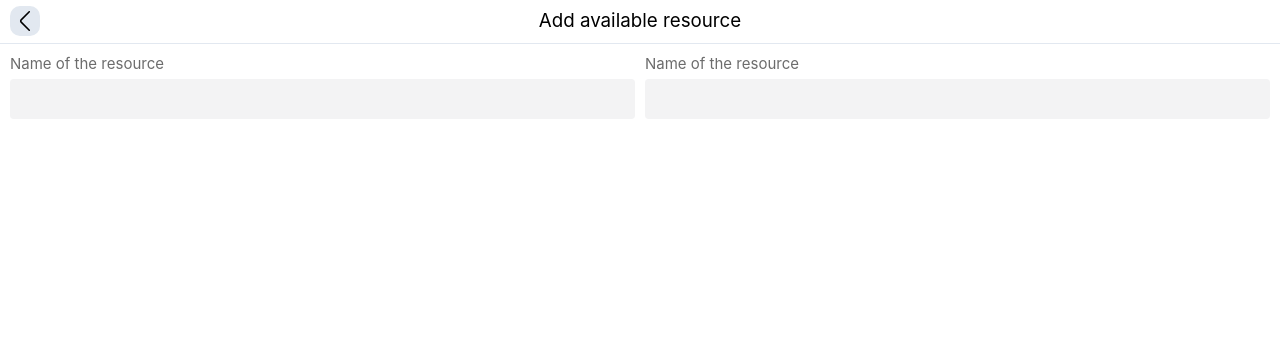
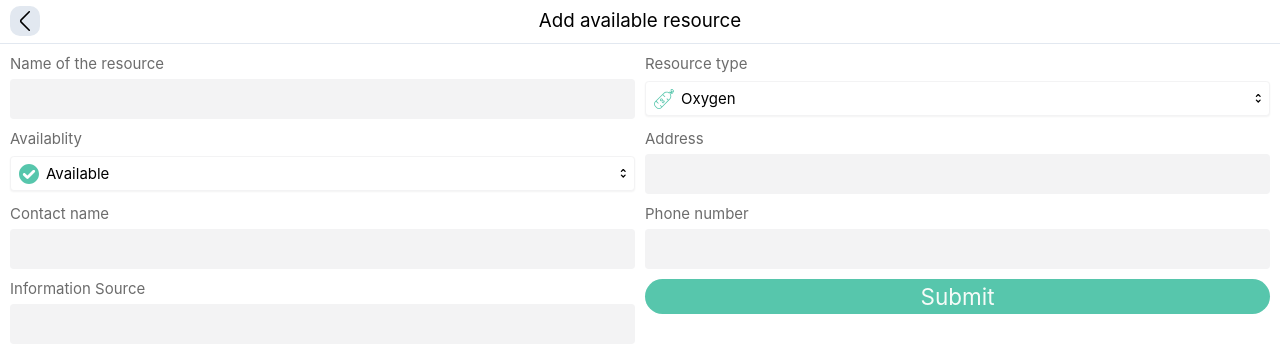
Before and after one commit to tanweer919/covidcare, a Next.js app: page /add/available in a window 1280 px wide. Shown: the top 352 px of the page. Built offline with nearby package versions, Linux system fonts and the light colour scheme.

Commit message:
Added different fields to available form

```diff
--- a/pages/add/available.tsx
+++ b/pages/add/available.tsx
@@ -1,6 +1,20 @@
 import AppBar from "../../src/components/AppBar";
+import SelectDropdown from "../../src/components/SelectDropdown";
+import { SelectOption } from "../../src/interfaces/interface";
+const AvailableForm = () => {
+  const resourceList: SelectOption[] = [
+    { label: "Oxygen", value: 0, icon: "/images/oxygen.svg" },
+    { label: "Hospital Beds", value: 1, icon: "/images/hospital-bed.svg" },
+    { label: "Medicines/Injections", value: 2, icon: "/images/medicine.svg" },
+    { label: "Testing", value: 3, icon: "/images/blood-test.svg" },
+    { label: "Blood", value: 4, icon: "/images/blood-drop.svg" },
+    { label: "Ambulance", value: 5, icon: "/images/ambulance.svg" },
+  ];
 
-const AvailableForm = () => {
+  const availablityList: SelectOption[] = [
+    { label: "Available", value: 1, icon: "/images/tick.svg" },
+    { label: "Unavailable", value: 0, icon: "/images/cross.svg" },
+  ]
   return (
     <div>
       <AppBar label="Add available resource" />
@@ -15,7 +29,15 @@ const AvailableForm = () => {
           />
         </div>
         <div className="flex flex-col gap-y-2">
-          <h2 className="text-textgray">Name of the resource</h2>
+          <h2 className="text-textgray">Resource type</h2>
+          <SelectDropdown itemList={resourceList} />
+        </div>
+        <div className="flex flex-col gap-y-2">
+          <h2 className="text-textgray">Availablity</h2>
+          <SelectDropdown itemList={availablityList} />
+        </div>
+        <div className="flex flex-col gap-y-2">
+          <h2 className="text-textgray">Address</h2>
           <input
             className="w-full bg-gray300 p-4 rounded-md"
             type="text"
@@ -23,6 +45,38 @@ const AvailableForm = () => {
             id=""
           />
         </div>
+        <div className="flex flex-col gap-y-2">
+          <h2 className="text-textgray">Contact name</h2>
+          <input
+            className="w-full bg-gray300 p-4 rounded-md"
+            type="text"
+            name=""
+            id=""
+          />
+        </div>
+        <div className="flex flex-col gap-y-2">
+          <h2 className="text-textgray">Phone number</h2>
+          <input
+            className="w-full bg-gray300 p-4 rounded-md"
+            type="text"
+            name=""
+            id=""
+          />
+        </div>
+        <div className="flex flex-col gap-y-2">
+          <h2 className="text-textgray">Information Source</h2>
+          <input
+            className="w-full bg-gray300 p-4 rounded-md"
+            type="text"
+            name=""
+            id=""
+          />
+        </div>
+        <div>
+          <button className="bg-primary rounded-md md:rounded-full w-full p-2 text-4xl text-white">
+            Submit
+          </button>
+        </div>
       </div>
     </div>
   );
--- a/pages/index.tsx
+++ b/pages/index.tsx
@@ -1,14 +1,22 @@
 import Layout from "../src/components/Layout";
 import SearchBox from "../src/components/SearchBox";
-import ResourceSelect from "../src/components/ResourceSelect";
+import SelectDropdown from "../src/components/SelectDropdown";
 import SearchButton from "../src/components/SearchButton";
 import TabBar from "../src/components/TabBar";
 import TabView from "../src/components/TabView";
 import AvailableTab from "../src/components/AvailableTab";
 import RequestTab from "../src/components/RequestTab";
-import { TabInterface } from "../src/interfaces/interface";
+import { TabInterface, SelectOption } from "../src/interfaces/interface";
 import { useState } from "react";
 const Home = (): JSX.Element => {
+  const resourceList: SelectOption[] = [
+    { label: "Oxygen", value: 0, icon: "/images/oxygen.svg" },
+    { label: "Hospital Beds", value: 1, icon: "/images/hospital-bed.svg" },
+    { label: "Medicines/Injections", value: 2, icon: "/images/medicine.svg" },
+    { label: "Testing", value: 3, icon: "/images/blood-test.svg" },
+    { label: "Blood", value: 4, icon: "/images/blood-drop.svg" },
+    { label: "Ambulance", value: 5, icon: "/images/ambulance.svg" },
+  ];
   const [activeTab, setActiveTab] = useState(0);
   const handleClick = (tab: number) => {
     setActiveTab(tab);
@@ -39,14 +47,20 @@ const Home = (): JSX.Element => {
             <SearchBox />
           </div>
           <div className="md:col-span-3">
-            <ResourceSelect />
+            <label
+              id="listbox-label"
+              className="block text-3xl font-light text-primary mb-4"
+            >
+              What are you looking for
+            </label>
+            <SelectDropdown itemList={resourceList}/>
           </div>
           <div className="md:col-span-1">
             <SearchButton />
           </div>
         </div>
         <div className="mt-2">
-          <TabBar tabs={tabs} activeTab={activeTab}/>
+          <TabBar tabs={tabs} activeTab={activeTab} />
         </div>
         <div>
           <TabView children={children} activeTab={activeTab} />
--- /dev/null
+++ b/src/components/SelectDropdown.tsx
@@ -0,0 +1,91 @@
+import SelectItem from "./SelectItem";
+import { SelectOption } from "../interfaces/interface";
+import { MutableRefObject, useEffect, useRef, useState } from "react";
+const SelectDropdown = ({itemList}: {itemList: SelectOption[]}): JSX.Element => {
+  const box = useRef(null);
+
+  const [selectedOption, setSelectedOption] = useState(itemList[0]);
+  const [focus, setFocus] = useState(false);
+  const handleChange = (option: SelectOption) => {
+    setSelectedOption(option);
+    setFocus(false);
+  };
+
+  const handleSelectClick = () => {
+    setFocus(true);
+  };
+
+  const handleFocusOut = (ref: MutableRefObject<any>) => {
+    useEffect(() => {
+      // Function for click event
+      function handleOutsideClick(event: MouseEvent): any {
+        if (ref.current && !ref.current.contains(event.target)) {
+          setFocus(false);
+        }
+      }
+
+      // Adding click event listener
+      document.addEventListener("click", handleOutsideClick);
+    }, [ref]);
+  };
+  handleFocusOut(box);
+  return (
+    <div className="mt-1 relative" ref={box}>
+      <button
+        type="button"
+        className="h-14 relative w-full bg-white border border-gray300 rounded-md shadow-sm pl-3 pr-10 py-2 text-left cursor-default focus:outline-none focus:ring-1 focus:ring-indigo-500 focus:border-secondary"
+        aria-haspopup="listbox"
+        aria-expanded="true"
+        aria-labelledby="listbox-label"
+        onClick={handleSelectClick}
+      >
+        <span className="flex items-center">
+          <img
+            src={selectedOption.icon}
+            alt={selectedOption.label}
+            className="flex-shrink-0 h-8 w-8"
+          />
+          <span className="ml-3 block truncate text-2xl">
+            {selectedOption.label}
+          </span>
+        </span>
+        <span className="ml-3 absolute inset-y-0 right-0 flex items-center pr-2 pointer-events-none">
+          <svg
+            className="h-5 w-5 text-gray-400"
+            xmlns="http://www.w3.org/2000/svg"
+            viewBox="0 0 20 20"
+            fill="currentColor"
+            aria-hidden="true"
+          >
+            <path
+              fill-rule="evenodd"
+              d="M10 3a1 1 0 01.707.293l3 3a1 1 0 01-1.414 1.414L10 5.414 7.707 7.707a1 1 0 01-1.414-1.414l3-3A1 1 0 0110 3zm-3.707 9.293a1 1 0 011.414 0L10 14.586l2.293-2.293a1 1 0 011.414 1.414l-3 3a1 1 0 01-1.414 0l-3-3a1 1 0 010-1.414z"
+              clip-rule="evenodd"
+            />
+          </svg>
+        </span>
+      </button>
+
+      {focus && (
+        <ul
+          className="absolute z-10 mt-1 w-full bg-white shadow-lg max-h-70 rounded-md py-1 text-2xl ring-1 ring-black ring-opacity-5 overflow-auto focus:outline-none sm:text-sm"
+          tabIndex={-1}
+          role="listbox"
+          aria-labelledby="listbox-label"
+          aria-activedescendant="listbox-option-3"
+        >
+          {itemList.map((option) => (
+            <SelectItem
+              option={option}
+              key={option.value}
+              onChange={handleChange}
+              isSelected={selectedOption.value === option.value}
+            />
+          ))}
+        </ul>
+      )}
+    </div>
+  );
+};
+
+export default SelectDropdown;
--- a/src/components/SelectItem.tsx
+++ b/src/components/SelectItem.tsx
@@ -1,16 +1,16 @@
-import { ResourceOption } from "../interfaces/interface";
+import { SelectOption } from "../interfaces/interface";
 
 const SelectItem = ({
-  resource,
+  option,
   onChange,
   isSelected,
 }: {
-  resource: ResourceOption;
-  onChange: (resource: ResourceOption) => void;
+  option: SelectOption;
+  onChange: (option: SelectOption) => void;
   isSelected: boolean;
 }): JSX.Element => {
   const onClick = () => {
-    onChange(resource);
+    onChange(option);
   };
   return (
     <li
@@ -21,16 +21,15 @@ const SelectItem = ({
     >
       <div className="flex items-center">
         <img
-          src={resource.icon}
-          alt={resource.label}
+          src={option.icon}
+          alt={option.label}
           className="flex-shrink-0 h-8 w-8"
         />
-        <span className="font-normal ml-3 block truncate">
-          {resource.label}
-        </span>
+        <span className="font-normal ml-3 block truncate">{option.label}</span>
       </div>
 
-      {isSelected && <span className="text-secondary absolute inset-y-0 right-0 flex items-center pr-4">
+      {isSelected && (
+        <span className="text-secondary absolute inset-y-0 right-0 flex items-center pr-4">
           <svg
             className="h-8 w-8"
             xmlns="http://www.w3.org/2000/svg"
@@ -44,7 +43,8 @@ const SelectItem = ({
               clip-rule="evenodd"
             />
           </svg>
-      </span>}
+        </span>
+      )}
     </li>
   );
 };
--- a/src/interfaces/interface.ts
+++ b/src/interfaces/interface.ts
@@ -1,4 +1,4 @@
-export interface ResourceOption {
+export interface SelectOption {
   label: string;
   value: number;
   icon: string;
```
Also changed, not shown: src/components/ResourceSelect.tsx (deleted, +0 -107 lines), public/images/cross.svg (added), public/images/tick.svg (added). Lines whose indentation alone changed are shown as unchanged.
